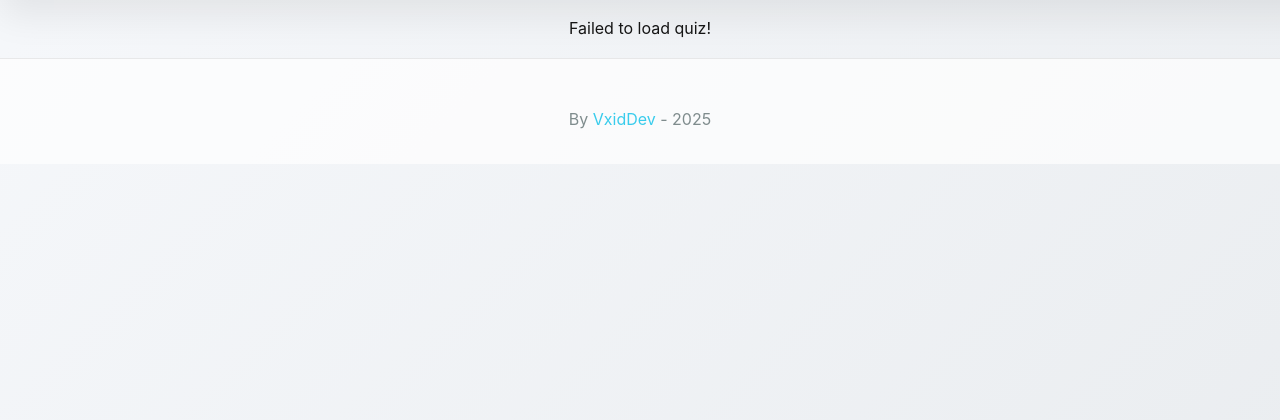
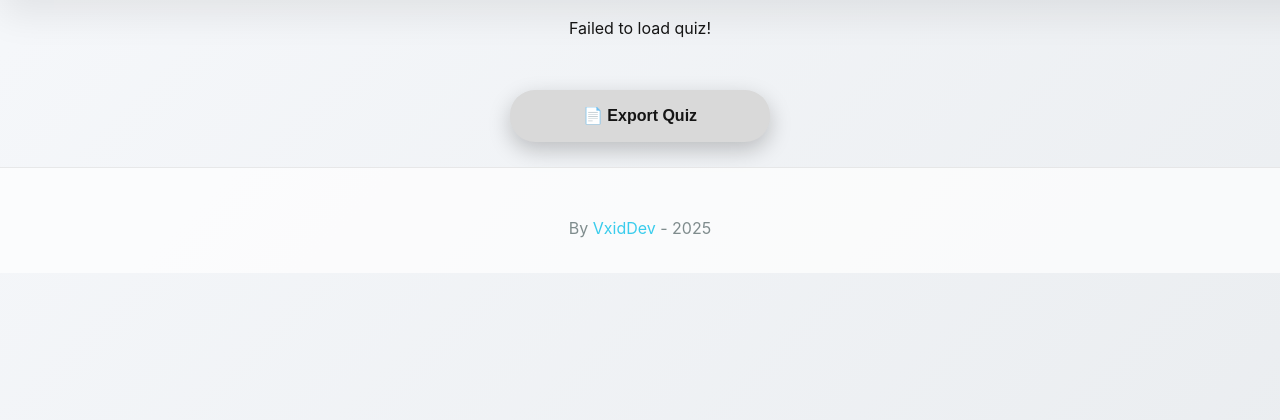
Before and after one commit to VxidDev/eduDuck, a Flask app: template templates/Quiz.html in a window 1280 px wide; the page is wider, and only the part inside the window is pictured. Shown: the part 120-540 px from the top of that part. Run offline with Flask 3, Linux system fonts and the light colour scheme; the template is opened without the code that fills it, so the values that code supplies are empty; parts of the project's set-up code (start-up, migrations or seed data) failed here and were passed over.

Commit message:
Added Quiz Export.

```diff
--- a/main.py
+++ b/main.py
@@ -12,6 +12,7 @@ from routes.quiz import quiz as _quiz_
 from routes.quiz import submitResult as _submitResult_
 from routes.quiz import QuizGen as _QuizGen_
 from routes.quiz import ImportQuiz as _ImportQuiz_
+from routes.quiz import ExportQuiz as _ExportQuiz_
 
 from routes.noteEnhancer import EnhanceNotes as _EnhanceNotes_
 from routes.noteEnhancer import NoteEnhancer as _NoteEnhancer_
@@ -71,6 +72,10 @@ def QuizGen():
 def ImportQuiz():
     return _ImportQuiz_(quizzes)
 
+@app.route('/quiz-generator/export-quiz' , endpoint='exportQuiz')
+def ExportQuiz():
+    return _ExportQuiz_(quizzes)
+
 @app.route('/quiz-generator/quiz/result', endpoint='quizResultPage')
 def result_page():
     return render_template('QuizResult.html')
--- a/routes/quiz.py
+++ b/routes/quiz.py
@@ -1,8 +1,9 @@
 import re
-from flask import render_template , request , jsonify
+from flask import render_template , request , jsonify , send_file
 from routes.utils import AiReq
-from json import load , JSONDecodeError
+from json import load , JSONDecodeError , dumps
 from uuid import uuid4
+from io import BytesIO
 
 standardApiErrors = {
     "API error 402": "1 What does API error 402 mean? a) Payment error b) Deposit needed c) Free credits exhausted d) Invalid API key |CORRECT:c",
@@ -207,3 +208,17 @@ def ImportQuiz(quizzes: dict) -> None:
     print("STORED", quizID, "len:", len(data))
 
     return jsonify({'id': quizID , "err": None})
+
+def ExportQuiz(quizzes: dict) -> None:
+    quizID = request.args.get("quiz")
+
+    quiz = quizzes.get(quizID)
+
+    buffer = BytesIO(dumps(quiz, indent=2).encode("utf-8"))
+    buffer.seek(0)
+
+    return send_file(
+        buffer, as_attachment=True,
+        download_name="quiz.json",
+        mimetype="application/json"
+    )
--- a/static/Quiz/Quiz.js
+++ b/static/Quiz/Quiz.js
@@ -62,3 +62,11 @@ async function submitQuiz(quizData) {
         console.error('Submit error:', error);
     }
 }
+
+document.querySelector(".export").addEventListener("click", async () => {
+    const params = new URLSearchParams(window.location.search);
+    const id = params.get("quiz");
+    if (!id) return;
+
+    window.open(`/quiz-generator/export-quiz?quiz=${encodeURIComponent(id)}`)
+});
--- a/templates/Quiz.html
+++ b/templates/Quiz.html
@@ -32,6 +32,8 @@
             <div class="result-summary" id="summary"></div>
             <a class="button" href="/">← New Quiz</a>
         </div>
+
+        <button class="button export" style="margin-bottom: 25px;">📄 Export Quiz</button>
     </div>
 
     <script src="/static/Quiz/Quiz.js" defer></script>
```
